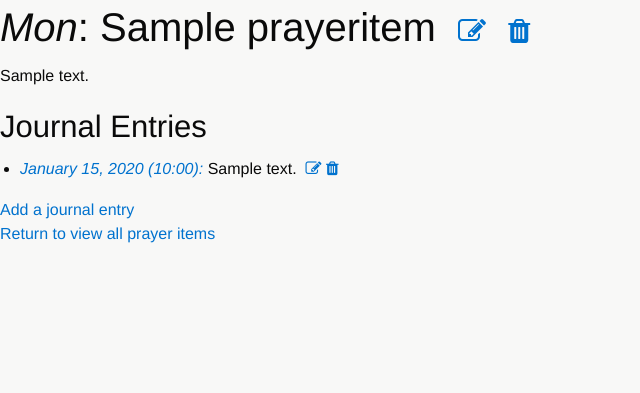
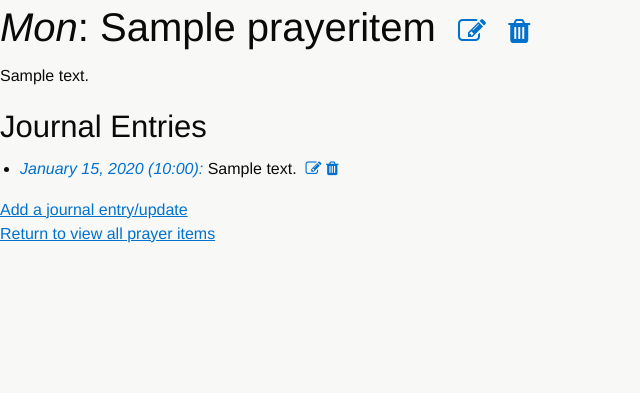
Before and after one commit to fhightower/prayer-planner, a Django app: page /prayers/request/1 in a window 1280 px wide. Shown: the part 65-458 px from the top of the page, without its empty margins (0-640 px from the left). Run offline with Django 3.2, Linux system fonts and the light colour scheme; a user stored in the database is signed in; tables that the repository leaves empty hold one stand-in row (values such as "Sample post"); some libraries are stand-ins or nearby versions.

Commit message:
Minor UI improvements

```diff
--- a/templates/base.html
+++ b/templates/base.html
@@ -41,7 +41,7 @@
         <br>
 
         <div class="row">
-            <div class="large-12 medium-12 small-12">
+            <div class="large-12 medium-12 small-12 mainContent">
                 {% block content %}
                 {% endblock %}
             </div>
--- a/templates/prayers/prayeritem_detail.html
+++ b/templates/prayers/prayeritem_detail.html
@@ -41,9 +41,9 @@
     </ul>
 {% endif %}
 
-<a href="{% url 'prayers:create_journal' object.id %}">Add a journal entry</a><br>
+<a href="{% url 'prayers:create_journal' object.id %}" style="text-decoration: underline;">Add a journal entry/update</a><br>
 
-<a href="{% url 'prayers:index' %}">Return to view all prayer items</a>
+<a href="{% url 'prayers:index' %}" style="text-decoration: underline;">Return to view all prayer items</a>
 
 <script>
     window.setTimeout(function() {
```
